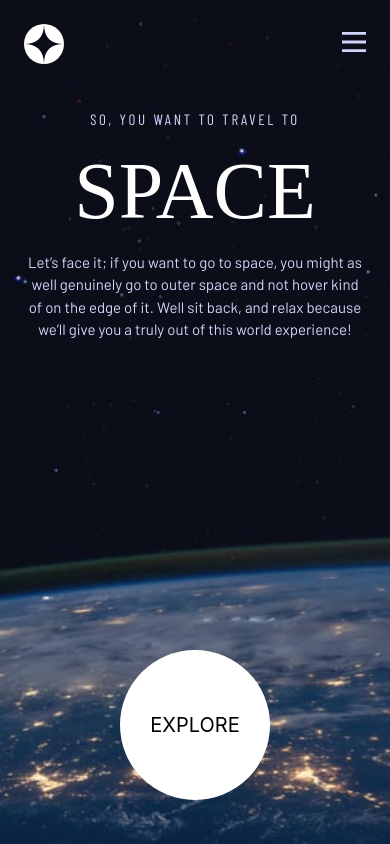
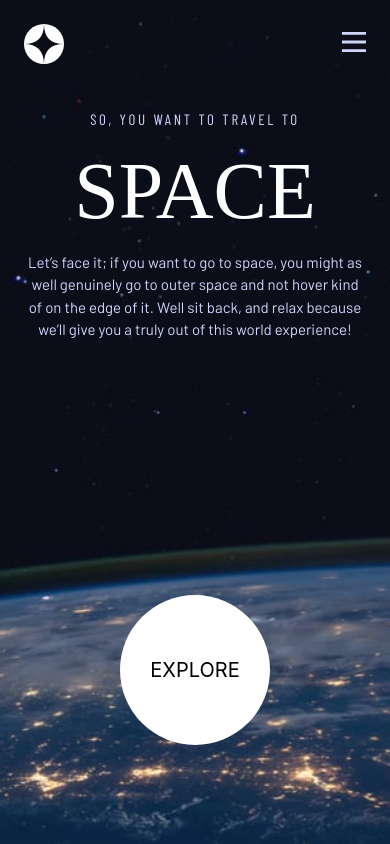
Before and after one commit to mohamednehad450/space-tourism-website, a Next.js app: page / in a window 390 px wide. Shown: the top 844 px of the page. Built offline with nearby package versions, Linux system fonts and the light colour scheme; a web font is replaced by a local one.

Commit message:
fix: Fix style bugs

```diff
--- a/components/shared/Container.tsx
+++ b/components/shared/Container.tsx
@@ -10,7 +10,7 @@ const Container: FC<PropsWithChildren> = ({ children }) => {
                 flex flex-col mx-auto
             `}
         >
-            <div className="lg:mt-36 sm:mt-24 mt-20 grow">
+            <div className="lg:mt-36 sm:mt-24 mt-20 grow pb-32 sm:pb-0">
                 {children}
             </div>
         </section>
--- a/pages/index.tsx
+++ b/pages/index.tsx
@@ -12,7 +12,7 @@ const Home: NextPage = () => {
       bg-home-m sm:bg-home-t lg:bg-home bg-cover
     `}>
       <Container>
-        <div className='flex flex-col lg:flex-row h-full pt-7 sm:pt-20 py-11 sm:px-20 px-6'>
+        <div className='flex flex-col lg:flex-row min-h-[84vh] pt-7 sm:pt-20 py-11 sm:px-20 px-6'>
 
           <div className='lg:flex-1 text-white flex items-center justify-end flex-col lg:p-0 sm:p-10 animate-slide-in'>
             <div className='sm:w-[450px] lg:pb-24 text-center'>
--- a/styles/globals.css
+++ b/styles/globals.css
@@ -4,6 +4,7 @@
 
 html,
 body {
+  background-color: black;
   padding: 0;
   margin: 0;
   font-family: Bellefair, -apple-system, BlinkMacSystemFont, Segoe UI, Roboto, Oxygen,
```
